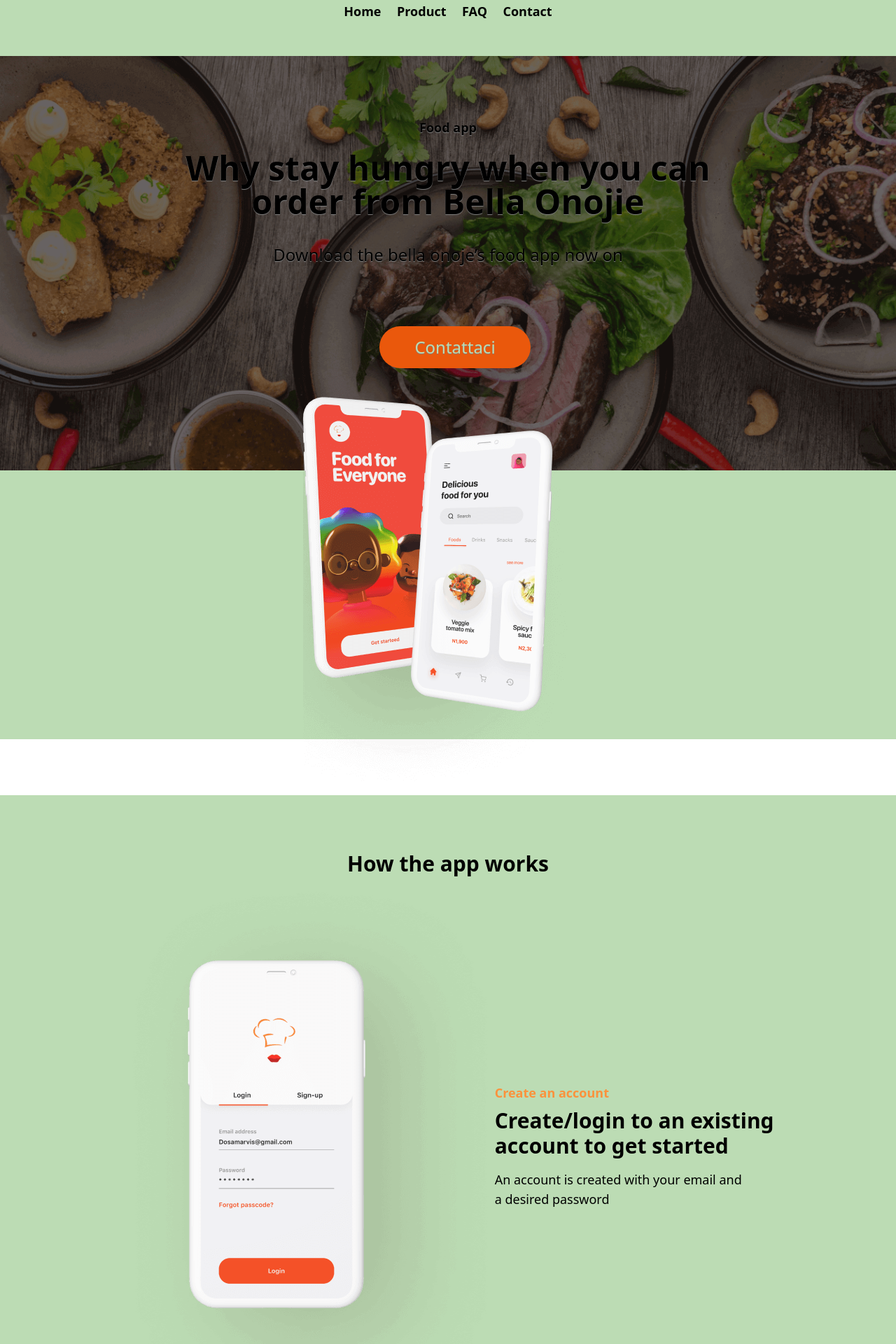
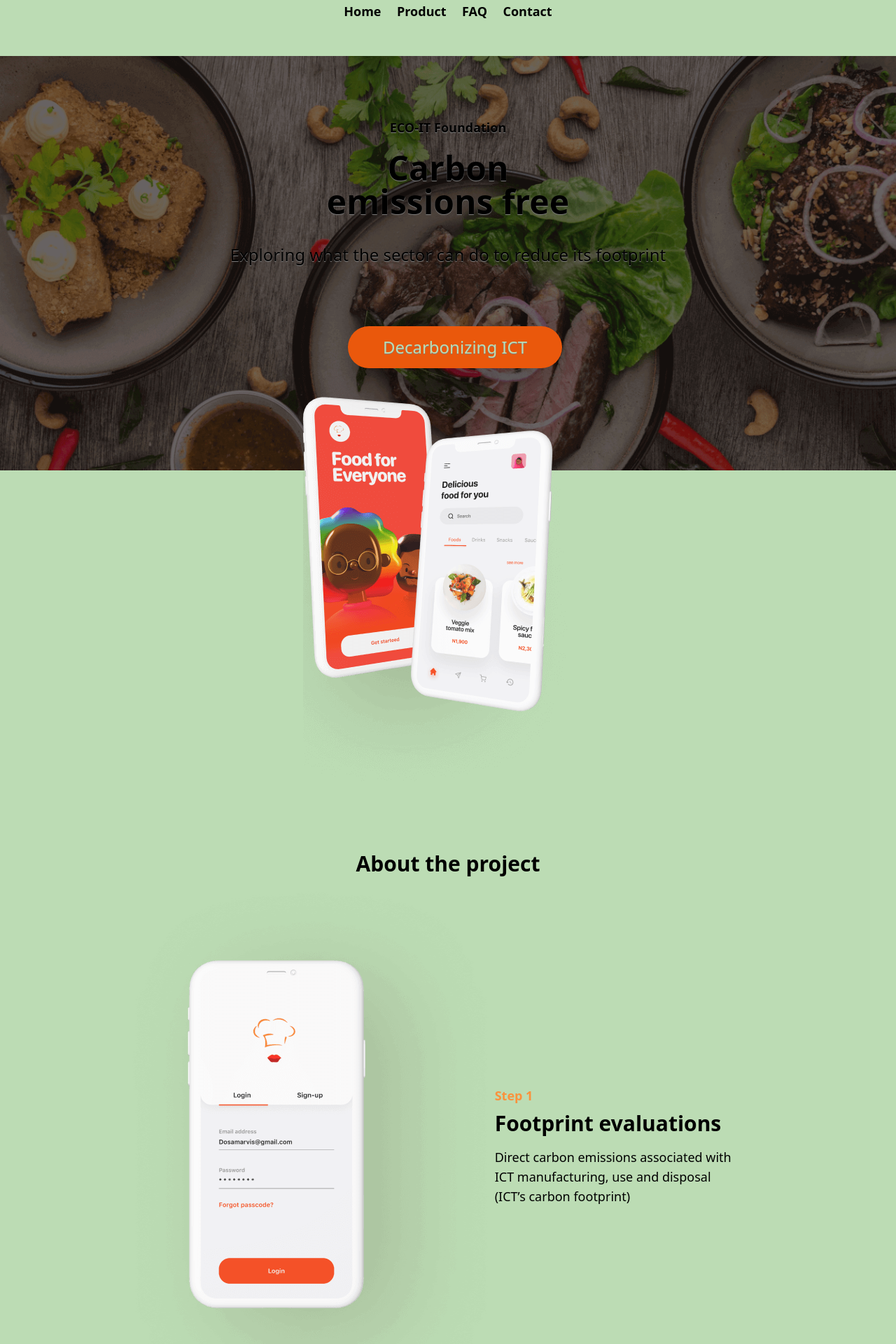
Before and after one commit to francescomedina/wdc, a React (Create React App) app: page / in a window 1280 px wide. Shown: the part 240-2160 px from the top of the page at 70% size. Built offline with nearby package versions, Linux system fonts and the light colour scheme.

Commit message:
labels ECO IT

```diff
--- a/src/App.css
+++ b/src/App.css
@@ -11,6 +11,10 @@
   .App-logo {
     animation: App-logo-spin infinite 20s linear;
   }
+}
+
+.Contact {
+  background-color: blue;
 }
 
 .App-header {
--- a/src/App.js
+++ b/src/App.js
@@ -32,7 +32,7 @@
 
         {/* <div id="divider" className="rounded-full ring-2 ring-gray-200 lg:w-1/2 lg:mx-auto "></div> */}
 
-        <div id="faq" className="bg-white py-20 text-3xl font-semibold text-center text-blue-800 lg:font-bold">How the app works </div>
+        <div id="faq" className="bg-white py-20 text-3xl font-semibold text-center text-blue-800 lg:font-bold">About the project</div>
 
         <Section
           title={data.step1.title}
--- a/src/content.js
+++ b/src/content.js
@@ -4,11 +4,11 @@
 
 export const data = {
     hero:{
-      appType: 'Food app',
-      tagLine: 'Why stay hungry when you can order from Bella Onojie',
-      description: 'Download the bella onoje’s food app now on',
-      mainActionText: 'Contattaci',
-      extraActionText: 'App Store',
+      appType: 'ECO-IT Foundation',
+      tagLine: 'Carbon emissions free',
+      description: 'Exploring what the sector can do to reduce its footprint',
+      mainActionText: 'Decarbonizing ICT',
+      extraActionText: 'See more...',
     },
     home:{
       homeText: 'Home',
@@ -17,31 +17,35 @@
       contactText: 'Contact',
     },
     step1: {
-      title: 'Create an account',
-      heading: 'Create/login to an existing account to get started',
-      description: 'An account is created with your email and a desired password',
+      title: 'Step 1',
+      heading: 'Footprint evaluations',
+      description: 'Direct carbon emissions associated with ICT manufacturing, use and disposal (ICT’s carbon footprint)',
       img: Rectangle_3,
       alternate: false,
     },
     step2: {
-      title: 'Explore while shopping',
-      heading: 'Shop for your favorites meal as e dey hot.',
-      description: 'Shop for your favorite meals or drinks and enjoy while doing it.',
+      title: 'Step 2',
+      heading: 'Emissions estimations',
+      description: 'Indirect positive or negative emission effects from using ICT (e.g. travel substitution and transportation optimization)',
       img: Rectangle_4,
       alternate: true,
     },
     step3: {
-      title: 'Checkout',
-      heading: "When you're done, check out and get it delivered.",
-      description: "When you're done, check out and get it  delivered with ease.",
+      title: 'Step 3',
+      heading: "Behaviour actions",
+      description: "Impacting behaviors and preferences (reshaping how we lead our lives on a societal level)",
       img: Rectangle_5,
       alternate: false,
     },
     bottomLead: {
-      actionText: 'Download the app now.',
-      description: 'Available on your favourite store. Start your premium experience now.',
-      mainActionText: 'Playstore',
-      extraActionText: 'App Store',
+      actionText: 'What can we all do to minimize the impact of our online life?',
+      description:
+          'Your digital carbon footprint is greatly\n' +
+          'influenced by the number of devices you have\n' +
+          'and how long you use them for, as well as\n' +
+          'where you live and use them',
+      mainActionText: 'See Journals',
+      extraActionText: 'Extra contents',
     },
     contact: {
       nameText: 'Nome',
--- a/src/index.css
+++ b/src/index.css
@@ -3,5 +3,5 @@
 @tailwind utilities;
 
 body {
-    background-color: '#bcdcb4';
+    background-color: #bcdcb4;
 }
```
